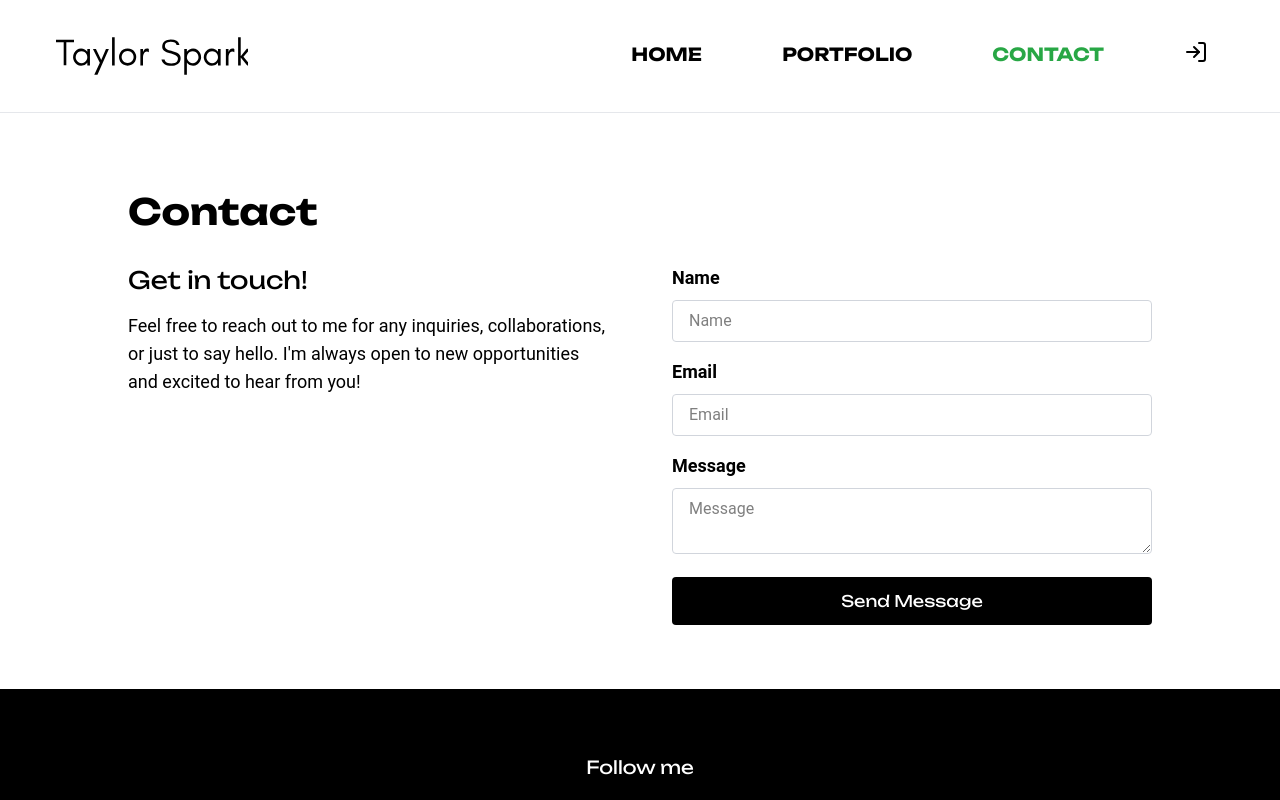
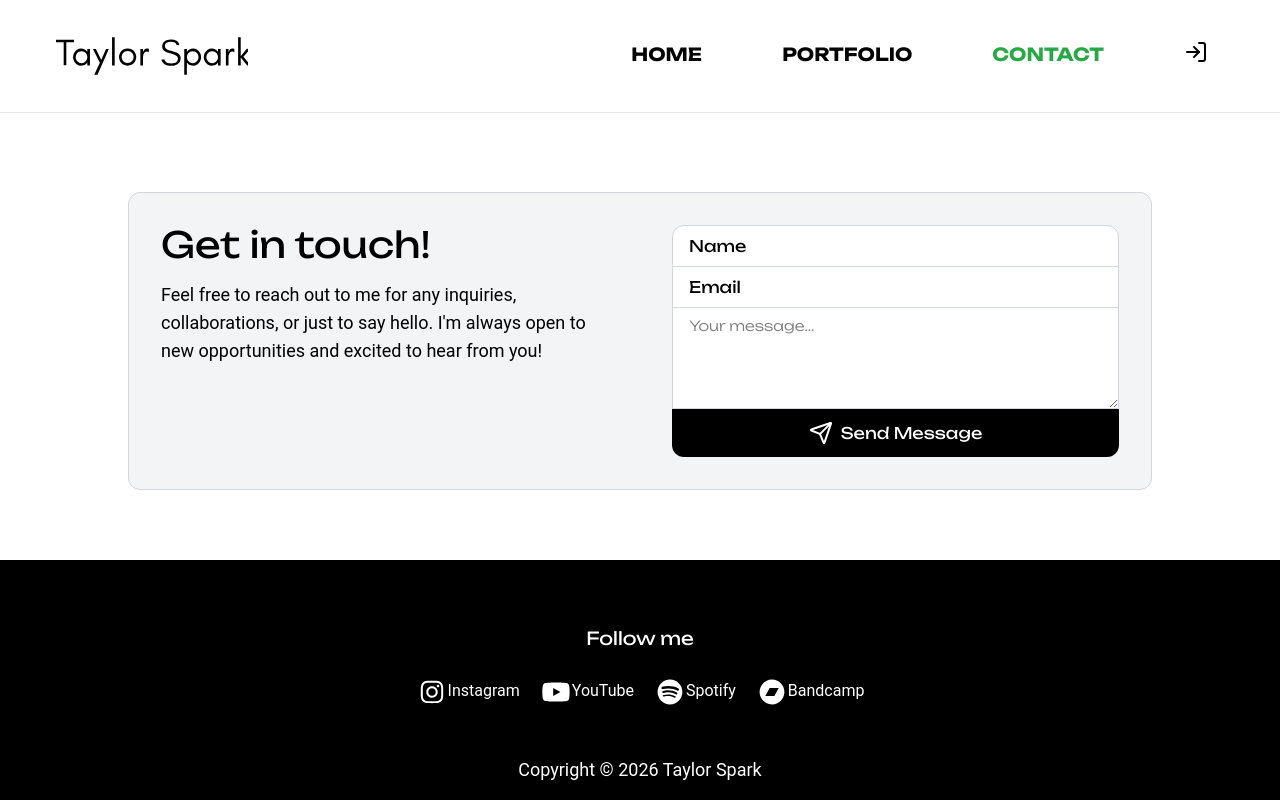
Before and after one commit to hakamir/Portfolio-Block-3, a Vue app: page /contact in a window 1280 px wide. Built offline with nearby package versions, Linux system fonts and the light colour scheme; no server answers.

Commit message:
Style(Contact): Update form layout
- Remove text-justify on biography paragraphs

```diff
--- a/src/views/contact/Contact.vue
+++ b/src/views/contact/Contact.vue
@@ -1,44 +1,48 @@
 <script setup lang="ts">
 import Footer from "@components/layout/footer/Footer.vue";
-import {TriangleAlert, LoaderCircle} from "@lucide/vue";
+import {Send, TriangleAlert, LoaderCircle} from "@lucide/vue";
 import {useContactStore} from "@stores";
 import {storeToRefs} from "pinia";
 
 const store = useContactStore()
-const { formData, status } = storeToRefs(store)
+const {formData, status} = storeToRefs(store)
 </script>
 
 <template>
   <div class="flex flex-col min-h-screen">
     <div class="flex flex-1">
       <section class="pt-28 pb-16 md:pt-48 container mx-auto px-8 md:px-32">
-        <h1 class="text-4xl font-bold font-unbounded">Contact</h1>
-        <div class="md:grid md:grid-cols-2 pt-8 gap-16">
+        <div class="md:grid md:grid-cols-2 p-8 gap-16 border border-gray-300 rounded-xl bg-gray-100">
           <div class="pb-8">
-            <h2 class="text-2xl font-unbounded">Get in touch!</h2>
+            <h1 class="text-4xl font-unbounded">Get in touch!</h1>
             <p class="pt-4">Feel free to reach out to me for any inquiries, collaborations, or just to say hello.
               I'm always open to new opportunities and excited to hear from you!</p>
           </div>
-          <form v-if="status !== 'submitted'" id="form-contact" class="flex flex-col gap-4" @submit.prevent="store.sendMessage">
-            <div>
-              <label for="name" class="block text-lg font-bold mb-2">Name</label>
-              <input id="name" type="text" placeholder="Name" v-model="formData.name"
-                     class="border border-gray-300 rounded px-4 py-2 w-full" required>
+          <form v-if="status !== 'submitted'" id="form-contact" class="flex flex-col"
+                @submit.prevent="store.sendMessage">
+            <div class="flex items-center border rounded-t-xl bg-white border-gray-300 group focus-within:ring-2 focus-within:bg-white/70 ring-inset ring-black/50 transition">
+              <label for="name" class="block font-unbounded px-4 w-24 group-focus-within:-translate-x-1 group-focus-within:text-black/80 transition">Name</label>
+              <input id="name" type="text" v-model="formData.name" class="w-full h-10 outline-none" required>
             </div>
-            <div>
-              <label for="email" class="block text-lg font-bold mb-2">Email</label>
-              <input id="email" type="email" placeholder="Email" v-model="formData.email"
-                     class="border border-gray-300 rounded px-4 py-2 w-full" required>
+            <div
+                class="flex items-center border-x bg-white border-gray-300 group focus-within:ring-2 focus-within:bg-white/70 ring-inset ring-black/50 transition">
+              <label for="email" class="block font-unbounded px-4 w-24 group-focus-within:-translate-x-1 group-focus-within:text-black/80 transition">Email</label>
+              <input id="email" type="email" name="email" v-model="formData.email"
+                     class="w-full h-10 outline-none" required>
             </div>
-            <div>
-              <label for="message" class="block text-lg font-bold mb-2">Message</label>
-              <textarea id="message" placeholder="Message" v-model="formData.message"
-                        class="border border-gray-300 rounded px-4 py-2 w-full" required></textarea>
+            <div class="flex flex-col border border-gray-300 bg-white group focus-within:ring-2 focus-within:bg-white/70 ring-inset ring-black/50 transition">
+              <textarea id="message" placeholder="Your message..." v-model="formData.message"
+                        class="px-4 py-2 w-full min-h-25 outline-none placeholder:font-unbounded focus:placeholder:opacity-50 placeholder:text-sm placeholder:font-extralight"
+                        required autocomplete="off"></textarea>
             </div>
             <div class="flex flex-col justify-end">
               <button id="submit-button" type="submit"
-                      class="bg-black text-white px-6 py-3 font-unbounded rounded transition-all duration-300 hover:bg-neutral-700 flex items-center justify-center">
-                <span v-if="status !== 'loading'">Send Message</span>
+                      class="bg-black text-white px-6 py-3 outline-none focus:ring-2 focus:shadow-[0_0_10px_rgba(0,0,0,1)] ring-black font-unbounded rounded-b-xl transition-all duration-300 hover:bg-neutral-700">
+                <span v-if="status !== 'loading'"
+                      class="flex items-center justify-center gap-2">
+                  <Send/>
+                  <span>Send Message</span>
+                </span>
                 <LoaderCircle v-else class="animate-spin"/>
               </button>
               <div v-if="status === 'error'" class="flex justify-center mt-2">
@@ -55,7 +59,7 @@ const { formData, status } = storeToRefs(store)
             <button
                 @click="store.resetForm"
                 id="new-message"
-                    class="bg-black text-white px-6 py-3 font-unbounded rounded transition-all duration-300 hover:bg-neutral-700 mt-4">
+                class="bg-black text-white px-6 py-3 font-unbounded rounded transition-all duration-300 hover:bg-neutral-700 mt-4">
               New message
             </button>
           </div>
--- a/src/views/home/Biography.vue
+++ b/src/views/home/Biography.vue
@@ -31,7 +31,7 @@ onMounted(async () => {
           <h2 class="font-unbounded text-3xl sm:text-5xl">{{ biography.title }}</h2>
           <div v-for="section in biography.sections">
             <h3 class="font-unbounded text-xl sm:text-2xl pt-16">{{ section.title }}</h3>
-            <p class="pt-2 lg:pl-4 text-justify text-md! leading-relaxed" v-for="paragraph in section.paragraphs">{{ paragraph }}</p>
+            <p class="pt-2 lg:pl-4 text-md! leading-relaxed" v-for="paragraph in section.paragraphs">{{ paragraph }}</p>
           </div>
         </div>
       </div>
```
